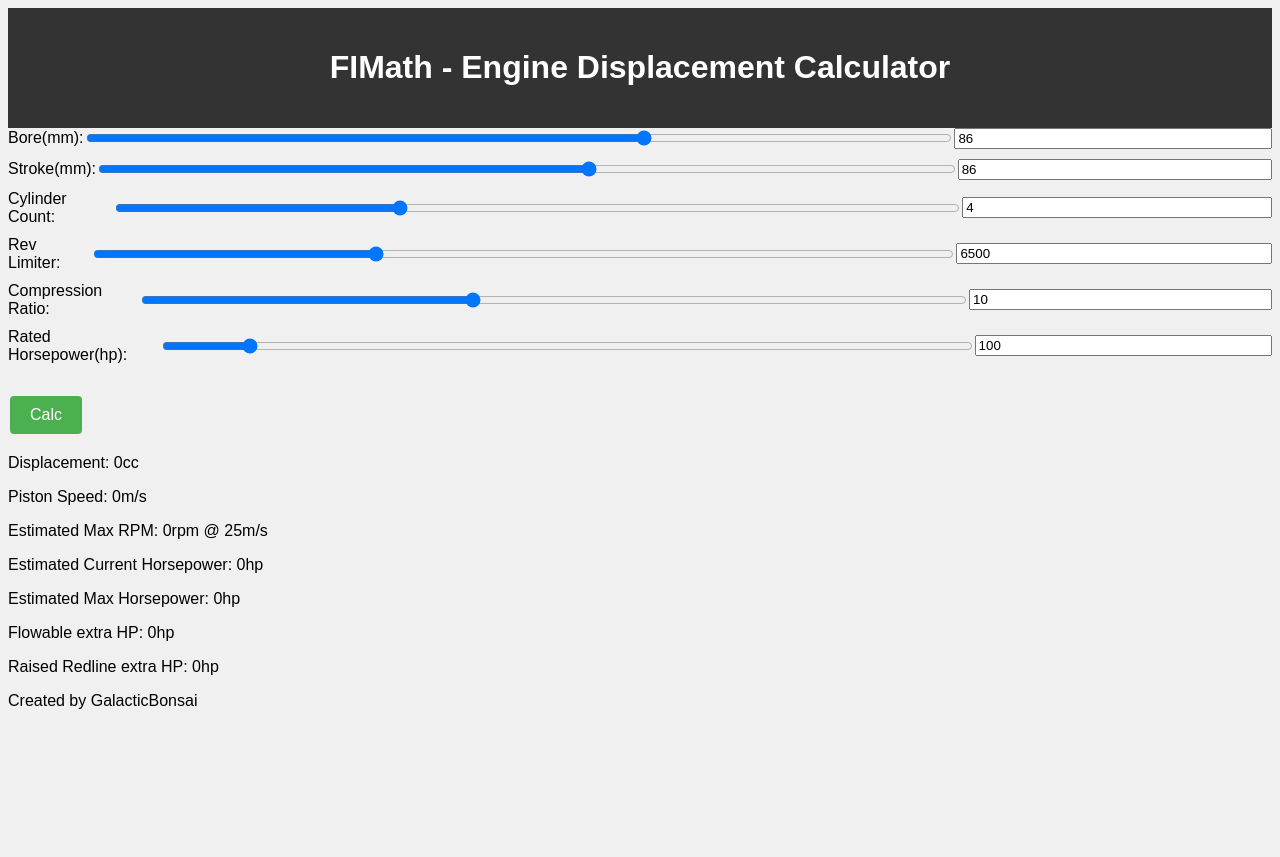
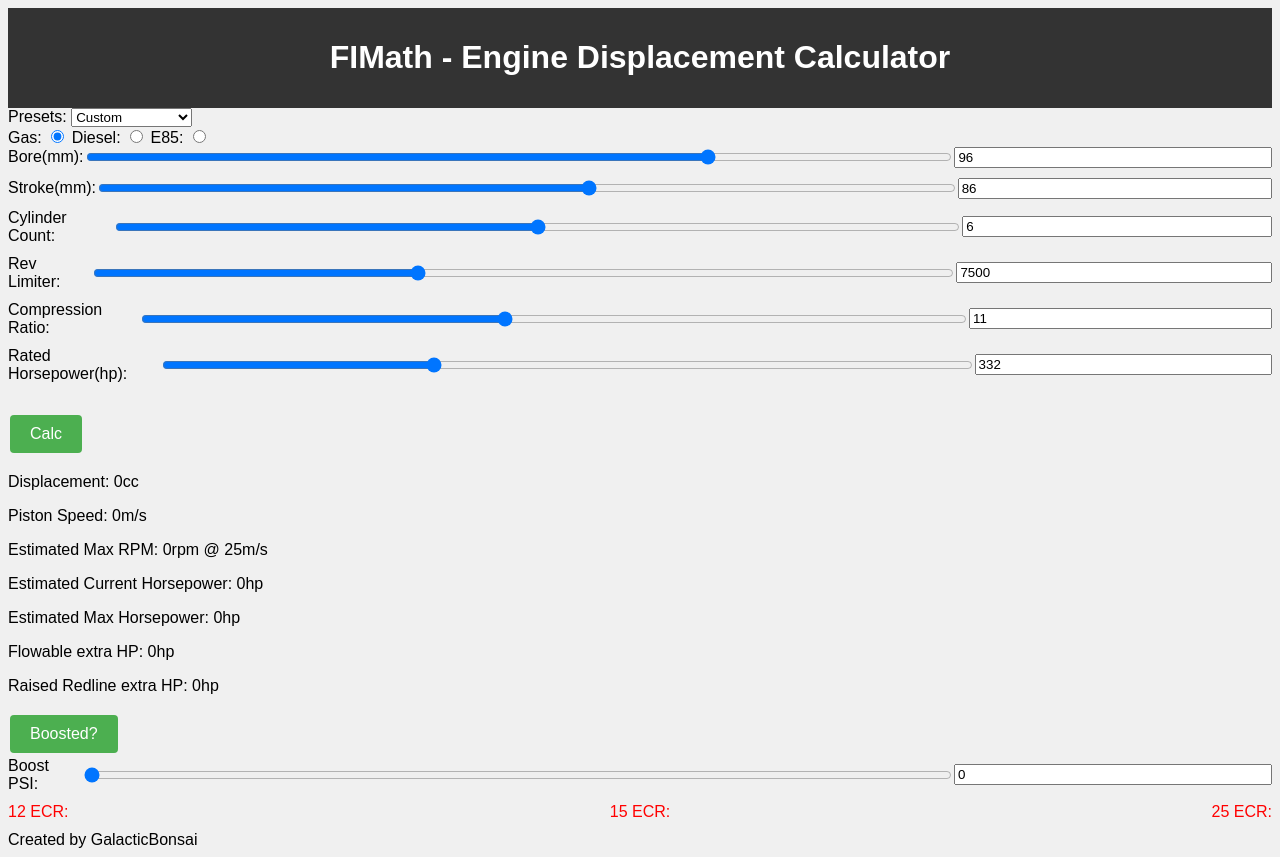
Before and after one commit to GalacticBonsai/FIMath, a Flask app: page / in a window 1280 px wide. Before the commit the page ends 709 px from the top, so only its background shows below. Run offline with Flask 3, Linux system fonts and the light colour scheme.

Commit message:
add boosted section

```diff
--- a/static/index.js
+++ b/static/index.js
@@ -1,3 +1,5 @@
+const atmosphere = 14.7;
+
 function displacement(bore, stroke, cylender){
   //console.log(`Bore: ${bore}, Stroke: ${stroke}, Cylinder Count: ${cylender}`);
   var ccDisp = (Math.PI / 4) * Math.pow((bore / 10), 2) * (stroke / 10) * cylender;
@@ -55,7 +57,7 @@
 
 // Function to update the displayed values next to the sliders
 function updateSliderValues() {
-  const inputIds = ['mmBore', 'mmStroke', 'cCyl', 'CompRatio', 'RevLimit', 'RatedHP'];
+  const inputIds = ['mmBore', 'mmStroke', 'cCyl', 'CompRatio', 'RevLimit', 'RatedHP', 'boostPsi'];
 
   inputIds.forEach(id => {
     const rangeId = id + 'Range';
@@ -64,13 +66,120 @@
 
     inputRange.addEventListener('input', function() {
       inputText.value = inputRange.value;
+      updateEcr();
     });
 
     inputText.addEventListener('input', function() {
       inputRange.value = inputText.value;
+      updateEcr();
     });
   });
 }
 
+const ecr12Label = document.querySelector('label[for="ecr12"]');
+const ecr15Label = document.querySelector('label[for="ecr15"]');
+const ecr25Label = document.querySelector('label[for="ecr25"]');
+
+function updateEcr(){
+    var cr = Number(document.getElementById("CompRatio").value);
+    const boostValue = Number(document.getElementById("boostPsi").value);
+
+    // Calculate ECR values based on boost PSI
+    const ecr12Value = atmosphere*(12/cr-1);
+    const ecr15Value = atmosphere*(15/cr-1);
+    const ecr25Value = atmosphere*(25/cr-1);
+
+    let ehp = document.getElementById("eHP").textContent;
+    const hp12 = ehp*((atmosphere+ecr12Value)/atmosphere);
+    const hp15 = ehp*((atmosphere+ecr15Value)/atmosphere);
+    const hp25 = ehp*((atmosphere+ecr25Value)/atmosphere);
+
+
+    // Update label texts with calculated ECR values
+    ecr12Label.textContent = `12 ECR (${ecr12Value.toFixed(2)} PSI) (${hp12.toFixed(2)})`;
+    ecr15Label.textContent = `15 ECR (${ecr15Value.toFixed(2)} PSI) (${hp15.toFixed(2)})`;
+    ecr25Label.textContent = `25 ECR (${ecr25Value.toFixed(2)} PSI) (${hp25.toFixed(2)})`;
+
+    // Toggle red-label class based on boost value
+    ecr12Label.classList.toggle('red-label', boostValue > ecr12Value);
+    ecr15Label.classList.toggle('red-label', boostValue > ecr15Value);
+    ecr25Label.classList.toggle('red-label', boostValue > ecr25Value);
+};
+
+// Get references to elements
+const presetsDropdown = document.getElementById('presets');
+const mmBoreRange = document.getElementById('mmBoreRange');
+const mmStrokeRange = document.getElementById('mmStrokeRange');
+const cCylRange = document.getElementById('cCylRange');
+const revLimitRange = document.getElementById('RevLimitRange');
+const compRatioRange = document.getElementById('CompRatioRange');
+const ratedHPRange = document.getElementById('RatedHPRange');
+
+
+// Define presets
+const presets = {
+  Nissan_370z: {
+      mmBore: 95.5,
+      mmStroke: 86,
+      cCyl: 6,
+      revLimit: 7500,
+      compRatio: 11,
+      ratedHP: 332
+  },
+  Mitsubishi_EvoX: {
+      mmBore: 86,
+      mmStroke: 86,
+      cCyl: 4,
+      revLimit: 7600,
+      compRatio: 9,
+      ratedHP: 287
+  }
+  // Add more presets as needed
+};
+
+// Function to populate the presets dropdown
+function populatePresetsDropdown() {
+  const presetsDropdown = document.getElementById('presets');
+
+  // Loop through the presets and add options to the dropdown
+  for (const preset in presets) {
+      if (presets.hasOwnProperty(preset)) {
+          const option = document.createElement('option');
+          option.value = preset;
+          option.textContent = preset.charAt(0).toUpperCase() + preset.slice(1); // Capitalize first letter
+          presetsDropdown.appendChild(option);
+      }
+  }
+}
+
+// Function to handle preset selection
+function handlePresetSelection() {
+  const selectedPreset = presets[presetsDropdown.value];
+  if (selectedPreset) {
+    // Set values based on selected preset
+    mmBore.value = selectedPreset.mmBore;
+    mmStroke.value = selectedPreset.mmStroke;
+    cCyl.value = selectedPreset.cCyl;
+    revLimit.value = selectedPreset.revLimit;
+    compRatio.value = selectedPreset.compRatio;
+    ratedHP.value = selectedPreset.ratedHP;
+  const inputIds = ['mmBore', 'mmStroke', 'cCyl', 'CompRatio', 'RevLimit', 'RatedHP', 'boostPsi'];
+
+  inputIds.forEach(id => {
+    const rangeId = id + 'Range';
+    const inputRange = document.getElementById(rangeId);
+    const inputText = document.getElementById(id);
+
+
+    inputRange.value = inputText.value;
+    });
+  }
+}
+
+// Run on page load
+populatePresetsDropdown();
+handlePresetSelection(); // Set initial values based on selected preset
+
 // Call the function to set up event listeners
+presetsDropdown.addEventListener('change', handlePresetSelection);
 updateSliderValues();
--- a/static/styles.css
+++ b/static/styles.css
@@ -2,14 +2,6 @@
 body {
   font-family: Arial, sans-serif;
   background-color: #f0f0f0;
-}
-
-/* Example styles for header */
-header {
-  background-color: #333;
-  color: white;
-  padding: 20px;
-  text-align: center;
 }
 
 /* Example styles for buttons */
@@ -30,3 +22,29 @@
 button:hover {
   background-color: #45a049;
 }
+
+header {
+  background-color: #333;
+  color: white;
+  padding: 10px;
+  text-align: center;
+}
+
+.slider-container {
+  display: flex;
+  align-items: center;
+  justify-content: space-between;
+  margin-bottom: 10px;
+}
+.slider-container input[type="range"] {
+  width: 70%;
+}
+.slider-container input[type="number"] {
+  width: 25%;
+}
+.boost-form {
+/*   display: none; /*Initially hidden */
+}
+.red-label {
+  color: red;
+}
--- a/templates/index.html
+++ b/templates/index.html
@@ -5,24 +5,7 @@
   <meta name="viewport" content="width=device-width, initial-scale=1.0">
   <title>FIMath - Engine Displacement Calculator</title>
   <style>
-    header {
-      background-color: #333;
-      color: white;
-      padding: 10px;
-      text-align: center;
-    }
-    .slider-container {
-      display: flex;
-      align-items: center;
-      justify-content: space-between;
-      margin-bottom: 10px;
-    }
-    .slider-container input[type="range"] {
-      width: 70%;
-    }
-    .slider-container input[type="number"] {
-      width: 25%;
-    }
+
   </style>
   <link rel="stylesheet" href="{{ url_for('static', filename='styles.css') }}">
 </head>
@@ -30,10 +13,25 @@
 <header>
   <h1>FIMath - Engine Displacement Calculator</h1>
 </header>
+<!-- Dropdown for selecting presets -->
+<label for="presets">Presets:</label>
+<select id="presets">
+  <option value="custom">Custom</option>
+  <!-- presets in JS -->
+</select>
+<form id="fuelTypeForm">
+  <label for="gas">Gas:</label>
+  <input type="radio" id="gas" name="fuelType" value="gas" checked>
+  <label for="diesel">Diesel:</label>
+  <input type="radio" id="diesel" name="fuelType" value="diesel">
+  <label for="e85">E85:</label>
+  <input type="radio" id="e85" name="fuelType" value="e85">
+</form>
+<form id="sliders">
   <div class="slider-container">
     <label for="mmBore">Bore(mm):</label>
-  <input type="range" id="mmBoreRange" name="mmBoreRange" max="133" value="86">
-  <input type="number" id="mmBore" name="mmBore" max="133" value="86">
+    <input type="range" id="mmBoreRange" name="mmBoreRange" max="133" value="96">
+    <input type="number" id="mmBore" name="mmBore" max="133" value="96">
   </div>
   <div class="slider-container">
     <label for="mmStroke">Stroke(mm):</label>
@@ -42,24 +40,25 @@
   </div>
   <div class="slider-container">
     <label for="cCyl">Cylinder Count:</label>
-  <input type="range" id="cCylRange" name="cCylRange" value="4" max="12">
-  <input type="number" id="cCyl" name="cCyl" value="4" max="12">
+    <input type="range" id="cCylRange" name="cCylRange" value="6" max="12">
+    <input type="number" id="cCyl" name="cCyl" value="6" max="12">
   </div>
   <div class="slider-container">
     <label for="RevLimit">Rev Limiter:</label>
-  <input type="range" id="RevLimitRange" name="RevLimitRange" value="6500" max="20000">
-  <input type="number" id="RevLimit" name="RevLimit" value="6500" max="20000">
+    <input type="range" id="RevLimitRange" name="RevLimitRange" value="7500" max="20000">
+    <input type="number" id="RevLimit" name="RevLimit" value="7500" max="20000">
   </div>
   <div class="slider-container">
     <label for="CompRatio">Compression Ratio:</label>
-  <input type="range" id="CompRatioRange" name="CompRatioRange" value="10" max="25">
-  <input type="number" id="CompRatio" name="CompRatio" value="10" max="25">
+    <input type="range" id="CompRatioRange" name="CompRatioRange" value="11" max="25">
+    <input type="number" id="CompRatio" name="CompRatio" value="11" max="25">
   </div>
   <div class="slider-container">
     <label for="RatedHP">Rated Horsepower(hp):</label>
-  <input type="range" id="RatedHPRange" name="RatedHPRange" value="100" max="1000">
-  <input type="number" id="RatedHP" name="RatedHP" value="100" max="1000">
+    <input type="range" id="RatedHPRange" name="RatedHPRange" value="332" max="1000">
+    <input type="number" id="RatedHP" name="RatedHP" value="332" max="1000">
   </div>
+</form>
 <br>
 <button type="button" onClick="calc()">Calc</button>
 <p>Displacement: <span id="ccDisp">0</span>cc</p>
@@ -69,6 +68,21 @@
 <p>Estimated Max Horsepower: <span id="mHP">0</span>hp</p>
 <p>Flowable extra HP: <span id="mHPDiff">0</span>hp</p>
 <p>Raised Redline extra HP: <span id="mRPMHPDiff">0</span>hp</p>
+
+<!-- Boost form -->
+<button id="toggleBoostForm">Boosted?</button>
+<div class="boost-form" id="boostForm">
+  <div class="slider-container">
+    <label for="boostPsi">Boost PSI:</label>
+    <input type="range" id="boostPsiRange" name="boostPsiRange" value="0" max="25">
+    <input type="number" id="boostPsi" name="boostPsi" value="0" max="25">
+  </div>
+  <div class="slider-container">
+    <label for="ecr12" class="red-label">12 ECR:</label>
+    <label for="ecr15" class="red-label">15 ECR:</label>
+    <label for="ecr25" class="red-label">25 ECR:</label>
+  </div>
+</div>
 <footer>Created by GalacticBonsai</footer>
 <script type="text/javascript" src="{{url_for('static', filename='index.js')}}"></script>
 </body>
```
Lines whose indentation alone changed are shown as unchanged.
